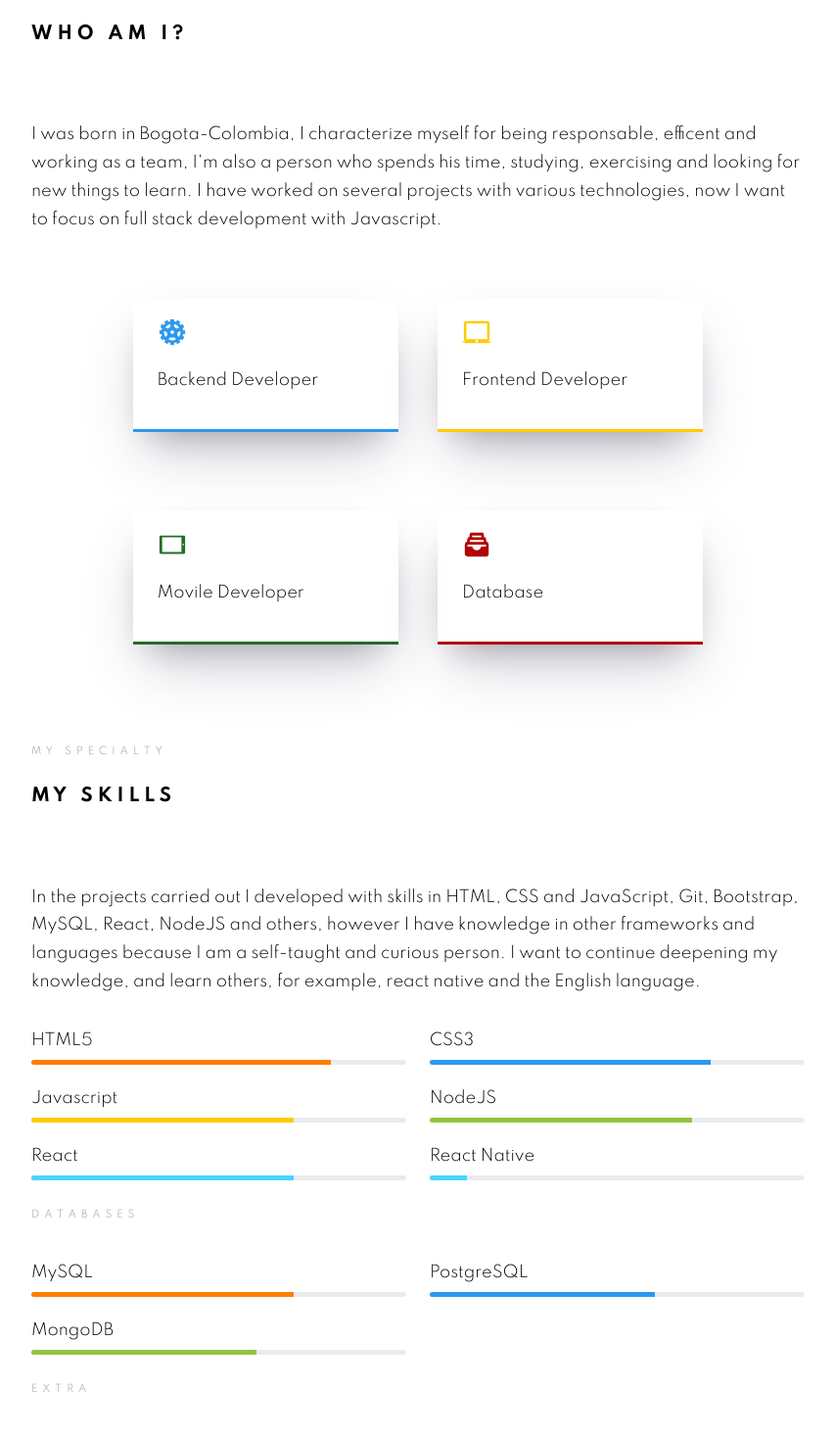
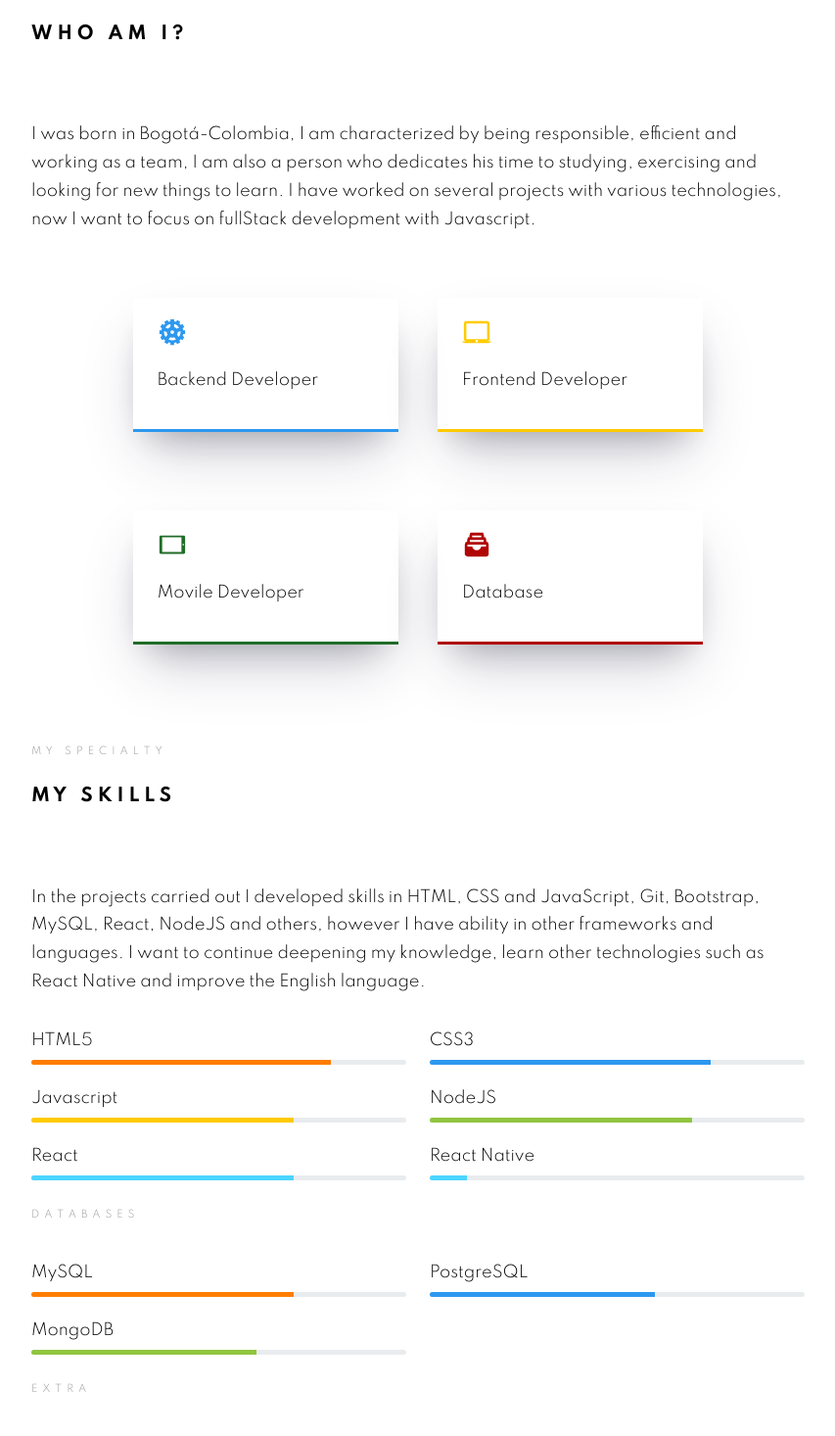
Before and after one commit to kevinguzman0/my_portfolio, a React (Create React App) app: page / in a window 1280 px wide. Shown: the part 1040-2506 px from the top of the page at 98% size, without its empty margins (363-1216 px from the left). Built offline with nearby package versions, Linux system fonts and the light colour scheme; what react-alert-template-basic would draw is missing.

Commit message:
ajustes basicos 09/12

```diff
--- a/public/assets/css/header.css
+++ b/public/assets/css/header.css
@@ -15,6 +15,7 @@ a {
     top: 0;
     /* left: 0; */
     bottom: 0;
+    overflow-y: scroll;
     z-index: 9997;
     transition: all 0.5s;
     padding: 0 0;
@@ -45,6 +46,7 @@ a {
 
 .menu {
     text-align: center;
+    margin-bottom: 20px;
 }
 .menu a {
     width: max-content;
--- a/src/components/Content/About.js
+++ b/src/components/Content/About.js
@@ -6,7 +6,7 @@ const About = () => {
             <InformationBasic
                 span='About Me'
                 h2='Who Am I?'
-                p="I was born in Bogota-Colombia, I characterize myself for being responsable, efficent and working as a team, I'm also a person who spends his time, studying, exercising and looking for new things to learn. I have worked on several projects with various technologies, now I want to focus on full stack development with Javascript."
+                p="I was born in Bogotá-Colombia, I am characterized by being responsible, efficient and working as a team, I am also a person who dedicates his time to studying, exercising and looking for new things to learn. I have worked on several projects with various technologies, now I want to focus on fullStack development with Javascript."
                 >
             </InformationBasic>
 
--- a/src/components/Content/BoxProject.js
+++ b/src/components/Content/BoxProject.js
@@ -8,7 +8,6 @@ const BoxProject = ({ ...props }) => {
                         <h3><a href={`${props.link}`} target="blank">{props.title}</a></h3>
                         <span>{props.desc}</span>
                         <span>{props.desc2}</span>
-                        <span>{props.desc3}</span>
                     </div>
                 </div>
             </div>
--- a/src/components/Content/Projects.js
+++ b/src/components/Content/Projects.js
@@ -2,6 +2,7 @@ import InformationBasic from './InformationBasic'
 import BoxProject from './BoxProject'
 
 import sendme from "../../img/sendme.png";
+import team from "../../img/team.png";
 
 const Projects = () => {
     return (
@@ -18,8 +19,12 @@ const Projects = () => {
                     title = 'SendME'
                     desc = 'Sending information, client server through SocketIO.'
                     desc2 = 'Developed with Javascript in NodeJs and React.'
-                    desc3 = 'Start from administrator with the user "admin" and password "12345" to send the information to the other users. Or register to enter as a user and receive the information.'
                 />
+                <BoxProject
+                    image = {team}
+                    link = 'https://kevinteamanager.herokuapp.com/'
+                    title = 'Teamanager'
+                    desc = 'Developed in React with Redux'                />
             </div>
         </div>
     )
--- a/src/components/Content/Skills.js
+++ b/src/components/Content/Skills.js
@@ -7,7 +7,7 @@ const Skills = () => {
             <InformationBasic
                 span='My specialty'
                 h2='My skills'
-                p="In the projects carried out I developed with skills in HTML, CSS and JavaScript, Git, Bootstrap, MySQL, React, NodeJS and others, however I have knowledge in other frameworks and languages because I am a self-taught and curious person. I want to continue deepening my knowledge, and learn others, for example, react native and the English language."
+                p="In the projects carried out I developed skills in HTML, CSS and JavaScript, Git, Bootstrap, MySQL, React, NodeJS and others, however I have ability in other frameworks and languages. I want to continue deepening my knowledge, learn other technologies such as React Native and improve the English language."
             >
             </InformationBasic>
             <div className="row wow animate__animated animate__fadeInRight animate__slow">
```
Also changed, not shown: src/img/team.png (added), 1 other file (tests, documents, lock files or other folders).
